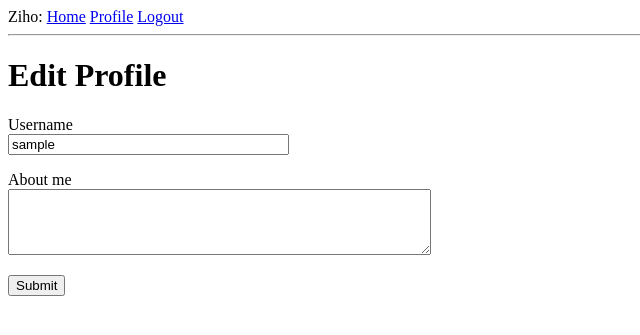
After one commit to shanukun/Ziho, a Flask app: page /edit_profile in a window 1280 px wide. The commit adds this page. Shown: the top 335 px of the page, without its empty margins (0-640 px from the left). Run offline with Flask 3, Linux system fonts and the light colour scheme; the visitor is signed in with stand-in values (Sample User, id 1); data comes from the database, SQL or seed files in the repository.

Commit message:
ziho: Restructure base app to use blueprint.
Also profile page and error templates.

```diff
--- a/ziho.py
+++ b/ziho.py
@@ -1,5 +1,7 @@
-from ziho import app, db
+from ziho import create_app, db
 from ziho.models import Deck, User
+
+app = create_app()
 
 
 @app.shell_context_processor
--- a/ziho/__init__.py
+++ b/ziho/__init__.py
@@ -4,25 +4,52 @@ from flask_migrate import Migrate
 from flask_sqlalchemy import SQLAlchemy
 from sqlalchemy.orm import DeclarativeBase
 
+
+import logging
+from logging.handlers import RotatingFileHandler
+import os
 from config import Config
 
 
 class Base(DeclarativeBase):
     pass
 
-
 db = SQLAlchemy(model_class=Base)
+migrate = Migrate()
 
 login_manager = LoginManager()
-login_manager.login_view = "login"
-
-app = Flask(__name__)
-app.config.from_object(Config)
-db.init_app(app)
-
-login_manager.init_app(app)
-
-migrate = Migrate(app, db)
 
 
-from ziho import models, routes
+def create_app(config_class=Config):
+    app = Flask(__name__)
+    app.config.from_object(Config)
+    db.init_app(app)
+    migrate.init_app(app, db)
+    login_manager.init_app(app)
+    login_manager.login_view = "auth.login"
+
+    from ziho.errors import bp as errors_bp
+    app.register_blueprint(errors_bp)
+
+    from ziho.auth import bp as auth_bp
+    app.register_blueprint(auth_bp, url_prefix='/auth')
+
+    from ziho.main import bp as main_bp
+    app.register_blueprint(main_bp)
+
+    if not app.debug:
+        if not os.path.exists('logs'):
+            os.mkdir('logs')
+        file_handler = RotatingFileHandler('logs/ziho.log', maxBytes=10240,
+                                           backupCount=10)
+        file_handler.setFormatter(logging.Formatter(
+            '%(asctime)s %(levelname)s: %(message)s [in %(pathname)s:%(lineno)d]'))
+        file_handler.setLevel(logging.INFO)
+        app.logger.addHandler(file_handler)
+
+        app.logger.setLevel(logging.INFO)
+        app.logger.info('Ziho startup')
+
+    return app
+
+from ziho import models
--- /dev/null
+++ b/ziho/auth/__init__.py
@@ -0,0 +1,6 @@
+from flask import Blueprint
+
+bp = Blueprint('auth', __name__)
+
+
+from ziho.auth import routes
--- a/ziho/forms.py
+++ b/ziho/auth/forms.py
@@ -1,6 +1,6 @@
 from flask_wtf import FlaskForm
-from wtforms import BooleanField, PasswordField, StringField, SubmitField
-from wtforms.validators import DataRequired, Email, EqualTo, ValidationError
+from wtforms import BooleanField, PasswordField, StringField, SubmitField, TextAreaField
+from wtforms.validators import DataRequired, Email, EqualTo, ValidationError, Length
 
 from ziho import db
 from ziho.models import User
--- /dev/null
+++ b/ziho/errors/__init__.py
@@ -0,0 +1,6 @@
+from flask import Blueprint
+
+bp = Blueprint('errors', __name__)
+
+
+from ziho.errors import handlers
--- /dev/null
+++ b/ziho/main/__init__.py
@@ -0,0 +1,5 @@
+from flask import Blueprint
+
+bp = Blueprint('main', __name__)
+
+from ziho.main import routes
--- /dev/null
+++ b/ziho/main/forms.py
@@ -0,0 +1,23 @@
+from flask_wtf import FlaskForm
+from wtforms import StringField, SubmitField, TextAreaField
+from wtforms.validators import DataRequired, ValidationError, Length
+
+from ziho import db
+from ziho.models import User
+
+class EditProfileForm(FlaskForm):
+    username = StringField('Username', validators=[DataRequired()])
+    about_me = TextAreaField('About me', validators=[Length(min=0, max=140)])
+    submit = SubmitField('Submit')
+
+    def __init__(self, original_username, *args, **kwargs):
+        super(EditProfileForm, self).__init__(*args, **kwargs)
+        self.original_username = original_username
+
+    def validate_username(self, username):
+        if username.data != self.original_username:
+            user = db.session.execute(
+                db.select(User).filter_by(username=username.data)
+            ).scalar_one_or_none()
+            if user is not None:
+                raise ValidationError('Please use a different username.')
--- /dev/null
+++ b/ziho/main/routes.py
@@ -0,0 +1,48 @@
+from urllib.parse import urlparse
+
+from flask import flash, redirect, render_template, request, url_for
+from flask_login import current_user, login_required, login_user, logout_user
+
+from ziho import db
+from ziho.main import bp
+from ziho.main.forms import EditProfileForm
+from ziho.models import User
+
+
+@bp.route("/")
+@bp.route("/home")
+@login_required
+def home():
+    decks = [
+        {"user": {"username": "John"}, "name": "Operating System"},
+        {"user": {"username": "Susan"}, "name": "System Design"},
+    ]
+    return render_template("home.html", title="Home", decks=decks)
+
+
+@bp.route("/user/<username>")
+@login_required
+def user(username):
+    user = db.one_or_404(db.select(User).filter_by(username=username))
+    decks = [
+        {"user": user, "name": "Operating System"},
+        {"user": user, "name": "System Design"},
+    ]
+    return render_template("user.html", user=user, decks=decks)
+
+
+@bp.route('/edit_profile', methods=['GET', 'POST'])
+@login_required
+def edit_profile():
+    form = EditProfileForm(current_user.username)
+    if form.validate_on_submit():
+        current_user.username = form.username.data
+        current_user.about_me = form.about_me.data
+        db.session.commit()
+        flash('Your changes have been saved.')
+        return redirect(url_for('main.edit_profile'))
+    elif request.method == 'GET':
+        form.username.data = current_user.username
+        form.about_me.data = current_user.about_me
+    return render_template('edit_profile.html', title='Edit Profile',
+                           form=form)
--- a/ziho/models.py
+++ b/ziho/models.py
@@ -1,4 +1,5 @@
 from datetime import datetime
+from hashlib import md5
 from typing import List
 
 from flask_login import UserMixin
@@ -16,6 +17,7 @@ class User(UserMixin, db.Model):
     )
     email: Mapped[str] = mapped_column(String(120), unique=True, index=True)
     password_hash: Mapped[str] = mapped_column(String(128))
+    about_me: Mapped[str] = mapped_column(String(140), nullable=True)
     decks: Mapped[List["Deck"]] = relationship(back_populates="user", lazy="dynamic")
 
     def set_password(self, password):
@@ -26,6 +28,12 @@ class User(UserMixin, db.Model):
 
     def __repr__(self):
         return "<User {}>".format(self.username)
+
+    def avatar(self, size):
+        digest = md5(self.email.lower().encode("utf-8")).hexdigest()
+        return "https://www.gravatar.com/avatar/{}?d=identicon&s={}".format(
+            digest, size
+        )
 
 
 class Deck(db.Model):
--- a/ziho/templates/login.html
+++ b/ziho/templates/auth/login.html
@@ -20,7 +20,7 @@
         <p>{{ form.remember_me() }} {{ form.remember_me.label }}</p>
         <p>{{ form.submit() }}</p>
         <p>
-            New User? <a href="{{ url_for("register") }}">Click to Register!</a>
+            New User? <a href="{{ url_for("auth.register") }}">Click to Register!</a>
         </p>
     </form>
 {% endblock %}
--- a/ziho/templates/base.html
+++ b/ziho/templates/base.html
@@ -10,11 +10,12 @@
     <body>
         <div>
             Ziho:
-            <a href="{{ url_for("home") }}">Home</a>
+            <a href="{{ url_for("main.home") }}">Home</a>
             {% if current_user.is_anonymous %}
-                <a href="{{ url_for("login") }}">Login</a>
+                <a href="{{ url_for("auth.login") }}">Login</a>
             {% else %}
-                <a href="{{ url_for("logout") }}">Logout</a>
+                <a href="{{ url_for("main.user", username=current_user.username) }}">Profile</a>
+                <a href="{{ url_for("auth.logout") }}">Logout</a>
             {% endif %}
         </div>
         <hr>
--- /dev/null
+++ b/ziho/templates/edit_profile.html
@@ -0,0 +1,23 @@
+{% extends "base.html" %}
+
+{% block content %}
+    <h1>Edit Profile</h1>
+    <form action="" method="post">
+        {{ form.hidden_tag() }}
+        <p>
+            {{ form.username.label }}<br>
+            {{ form.username(size=32) }}<br>
+            {% for error in form.username.errors %}
+            <span style="color: red;">[{{ error }}]</span>
+            {% endfor %}
+        </p>
+        <p>
+            {{ form.about_me.label }}<br>
+            {{ form.about_me(cols=50, rows=4) }}<br>
+            {% for error in form.about_me.errors %}
+            <span style="color: red;">[{{ error }}]</span>
+            {% endfor %}
+        </p>
+        <p>{{ form.submit() }}</p>
+    </form>
+{% endblock %}
--- /dev/null
+++ b/ziho/templates/errors/404.html
@@ -0,0 +1,6 @@
+{% extends "base.html" %}
+
+{% block content %}
+    <h1>File Not Found</h1>
+    <p><a href="{{ url_for('main.home') }}">Back</a></p>
+{% endblock %}
--- /dev/null
+++ b/ziho/templates/errors/500.html
@@ -0,0 +1,6 @@
+{% extends "base.html" %}
+
+{% block content %}
+    <h1>An unexpected error has occurred</h1>
+    <p><a href="{{ url_for('main.home') }}">Back</a></p>
+{% endblock %}
```
Also changed, not shown: migrations/versions/aaa44fb52cc5_new_field_about_me_user_field.py (added, +31 -0 lines), ziho/auth/routes.py (renamed from ziho/routes.py, +15 -26 lines), ziho/errors/handlers.py (added, +12 -0 lines), ziho/templates/_post.html (added, +12 -0 lines), ziho/templates/user.html (added, +22 -0 lines), ziho/templates/auth/register.html (renamed from ziho/templates/register.html).
